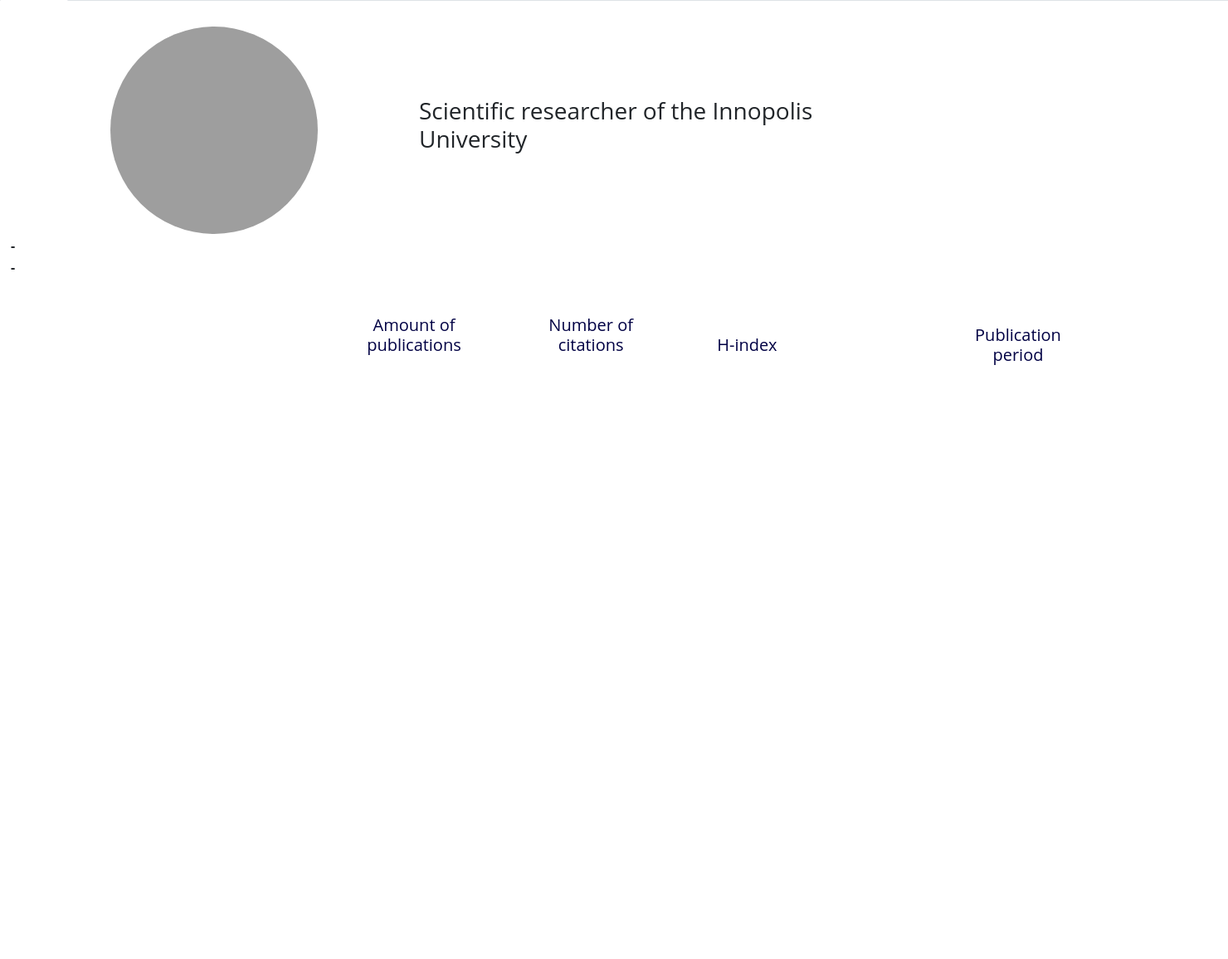
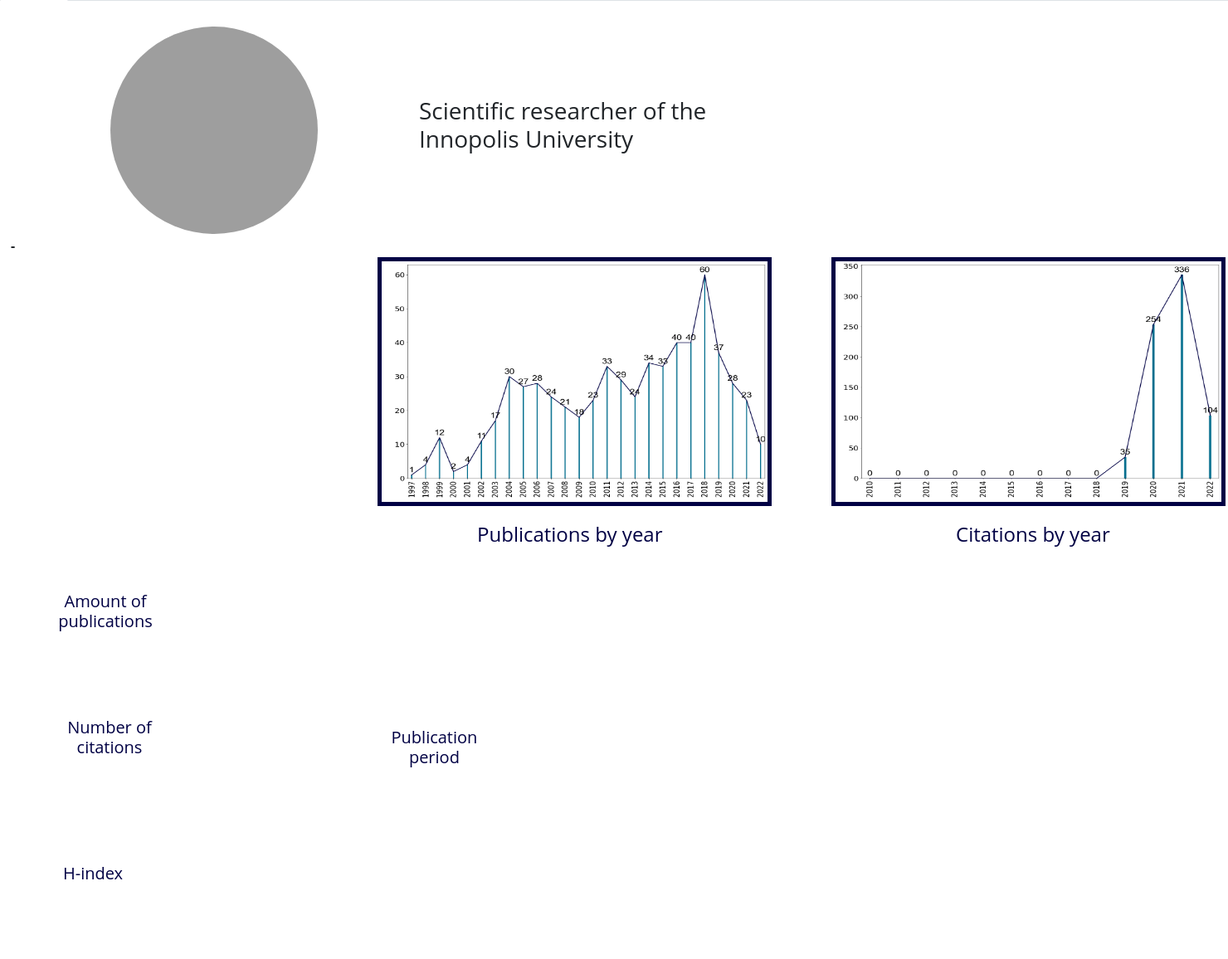
Before and after one commit to InnoSWP/B21-02_Bibliogram, a Flask app: template templates/author_page.html in a window 1480 px wide. Shown: the part 181-1337 px from the top of the page at 83% size. Before the commit the page ends 621 px from the top, so only its background shows below. Run offline with Flask 2, Linux system fonts and the light colour scheme; the template is opened without the code that fills it, so the values that code supplies are empty; some libraries are stand-ins or nearby versions; grey boxes are pictures that could not be loaded.

Commit message:
feat(author): Add graphics to author pages

```diff
--- a/app.py
+++ b/app.py
@@ -1,11 +1,15 @@
+import data
+from flask import Flask, render_template, request, send_file, url_for, redirect
+import matplotlib.pyplot as plt
+import matplotlib
+
 import pandas as pd
 
-import data
-from flask import Flask, render_template, request, send_file, url_for, redirect
+from PIL import Image
 
 app = Flask(__name__)
 
-
+matplotlib.use('Agg')
 @app.route("/")
 def main_page():
     main_logo = url_for("static", filename="images/dark_logo.png")
@@ -70,12 +74,96 @@ def author(id):
     authors_data = data.authors.set_index("id")
     authors_data = authors_data.loc[id]
 
+    citations = authors_data["citations"]
+    citations_max = int(citations[max(citations, key=citations.get)])
+    papers_published = authors_data["papers_published"]
+    papers_published_max = int(papers_published[max(papers_published, key=papers_published.get)])
+
+    myList = citations.items()
+    myList = sorted(myList)
+    x, y = zip(*myList)
+
+    x = list(x)
+    y = list(y)
+
+    y_plot = pd.Series(y)
+
+    fig = plt.figure(figsize=(16, 12))
+    ax = y_plot.plot(kind="bar", color="#036e8e", width=0.08)
+    ax.set_xticklabels(x)
+    for label in (ax.get_xticklabels() + ax.get_yticklabels()):
+        label.set_fontsize(20)
+
+    rects = ax.patches
+
+    for rect, label in zip(rects, y):
+        height = rect.get_height()
+        ax.text(
+            rect.get_x() + rect.get_width() / 2,
+            height+citations_max/80,
+            label,
+            ha="center",
+            va="baseline",
+            family="Arial",
+            size=23.5,
+        )
+
+    ax.plot(x, y, "#004", lw=2)
+
+    fig.savefig("static/images/graphic_author_citations.png")
+    plt.close(fig)
+
+    im = Image.open("static/images/graphic_author_citations.png")
+    width, height = im.size
+    im1 = im.crop((110, 130, width - 150, height - 30))
+    im1.save("static/images/graphic_author_citations.png")
+
+    myList = papers_published.items()
+    myList = sorted(myList)
+    x, y = zip(*myList)
+
+    x = list(x)
+    y = list(y)
+
+    y_plot = pd.Series(y)
+
+    fig = plt.figure(figsize=(16, 12))
+    ax = y_plot.plot(kind="bar", color="#036e8e", width=0.08)
+    ax.set_xticklabels(x)
+    for label in (ax.get_xticklabels() + ax.get_yticklabels()):
+        label.set_fontsize(20)
+
+    rects = ax.patches
+
+    for rect, label in zip(rects, y):
+        height = rect.get_height()
+        ax.text(
+            rect.get_x() + rect.get_width() / 2,
+            height+papers_published_max/200,
+            label,
+            ha="center",
+            va="bottom",
+            family="Arial",
+            size=23.5,
+        )
+
+    ax.plot(x, y, "#004", lw=2)
+
+    fig.savefig("static/images/graphic_author_papers.png")
+    plt.close(fig)
+
+    im = Image.open("static/images/graphic_author_papers.png")
+    width, height = im.size
+    im1 = im.crop((110, 130, width - 150, height - 30))
+    im1.save("static/images/graphic_author_papers.png")
+
     if authors_data["name"] in list(data.authors_add["name"].values):
         authors_add = data.authors_add.set_index("name")
         if_photo = True
         photo_link = authors_add.loc[authors_data["name"]]["photo_link"]
         department = authors_add.loc[authors_data["name"]]["department"]
         disciplines = authors_add.loc[authors_data["name"]]["disciplines"]
+
 
     else:
         if_photo = False
--- a/data.py
+++ b/data.py
@@ -384,32 +384,14 @@ def date_citation():  # pragma: no cover
                 "Citations"
             ][ind]
 
-    # return sorted(dict.items())
     return dict
 
 
 tuple = date_citation()
 
-# print(tuple)
 myList = tuple.items()
 myList = sorted(myList)
 x, y = zip(*myList)
-
-# fig, axes = plt.subplots(1, 1, figsize=(16, 12))
-#
-# axes.plot(x, y, "#004", lw=2)
-# axes.grid(False)
-# axes.bar(x, y, color="#036e8e", width=0.08)
-# plt.ylim(ymin=0, ymax=2200)
-# plt.rc("axes", labelsize=1000)
-
-# fig.savefig("static/images/graphic.png")
-# plt.close(fig)
-#
-# im = Image.open("static/images/graphic.png")
-# width, height = im.size
-# im1 = im.crop((150, 130, width - 150, height - 100))
-# im1.save("static/images/graphic.png")
 
 x = list(x)
 y = list(y)
@@ -419,6 +401,8 @@ y_plot = pd.Series(y)
 fig = plt.figure(figsize=(16, 12))
 ax = y_plot.plot(kind="bar", color="#036e8e", width=0.08)
 ax.set_xticklabels(x)
+for label in (ax.get_xticklabels() + ax.get_yticklabels()):
+	label.set_fontsize(20)
 
 rects = ax.patches
 
@@ -426,12 +410,12 @@ for rect, label in zip(rects, y):
     height = rect.get_height()
     ax.text(
         rect.get_x() + rect.get_width() / 2,
-        height + 5,
+        height + 5.6,
         label,
         ha="center",
         va="bottom",
         family="Arial",
-        size="x-large",
+        size=20,
     )
 
 ax.plot(x, y, "#004", lw=2)
@@ -441,5 +425,5 @@ plt.close(fig)
 
 im = Image.open("static/images/graphic.png")
 width, height = im.size
-im1 = im.crop((150, 130, width - 150, height - 80))
+im1 = im.crop((110, 130, width - 150, height - 30))
 im1.save("static/images/graphic.png")
--- a/templates/author_page.html
+++ b/templates/author_page.html
@@ -79,16 +79,15 @@
         <tr>
             <th colspan="3" style="font-family:'Open Sans', arial, sans-serif; font-size: 50px; margin-left: 20px;">
                 {{ author["name"] }}
-                <div style="font-family:'Open Sans', arial, sans-serif; margin-left: 120px; margin-top: 25px; font-size:25px;" class="info-amm">
+                <div style="font-family:'Open Sans', arial, sans-serif; margin-left: 120px; margin-top: 25px; font-size:25px;"
+                     class="info-amm">
                     <h3>Scientific researcher of the Innopolis University</h3>
                     <h3>{{ department }}</h3>
                 </div>
             </th>
         </tr>
         <tr>
-            <th colspan="5">
-                -
-            </th>
+
         </tr>
         <tr>
             <th colspan="5">
@@ -106,6 +105,26 @@ font-size:25px;">
                     </ul>
                 </div>
             </th>
+            <th style="width: 35%" id="num6564" colspan="5">
+                <div style="display: inline-block; margin-left:70px;">
+                    <img src="/static/images/graphic_author_papers.png" alt="Missing" width="475px" height="300px"
+                         style="border: 5px solid #004; margin-bottom: -100px;">
+                    <h2 class="table-label-numbers"
+                        style="color: #004; font-family: 'Open Sans', arial, sans-serif; font-size: 24px; margin-top: 120px; margin-left:120px;">
+                        Publications by year</h2>
+                </div>
+            </th>
+            <th style="width: 35%" id="num34255" colspan="5">
+                <div style="display: inline-block; margin-left:70px;">
+                    <img src="/static/images/graphic_author_citations.png" alt="Missing" width="475px" height="300px"
+                         style="border: 5px solid #004; margin-bottom: -100px;">
+                    <h2 class="table-label-numbers"
+                        style="margin-left:150px; color: #004; font-family: 'Open Sans', arial, sans-serif; font-size: 24px; margin-top: 120px;">
+                        Citations by year</h2>
+                </div>
+            </th>
+        </tr>
+        <tr>
             <th colspan="4">
                 <div class="info-amm2">
                     <div class="inline-statistics">
@@ -162,6 +181,7 @@ font-size:25px;">
 
 
 
+
 </script>
 </body>
 </html>
```
Also changed, not shown: static/images/graphic.png, static/images/graphic_author_citations.png (added), static/images/graphic_author_papers.png (added).
